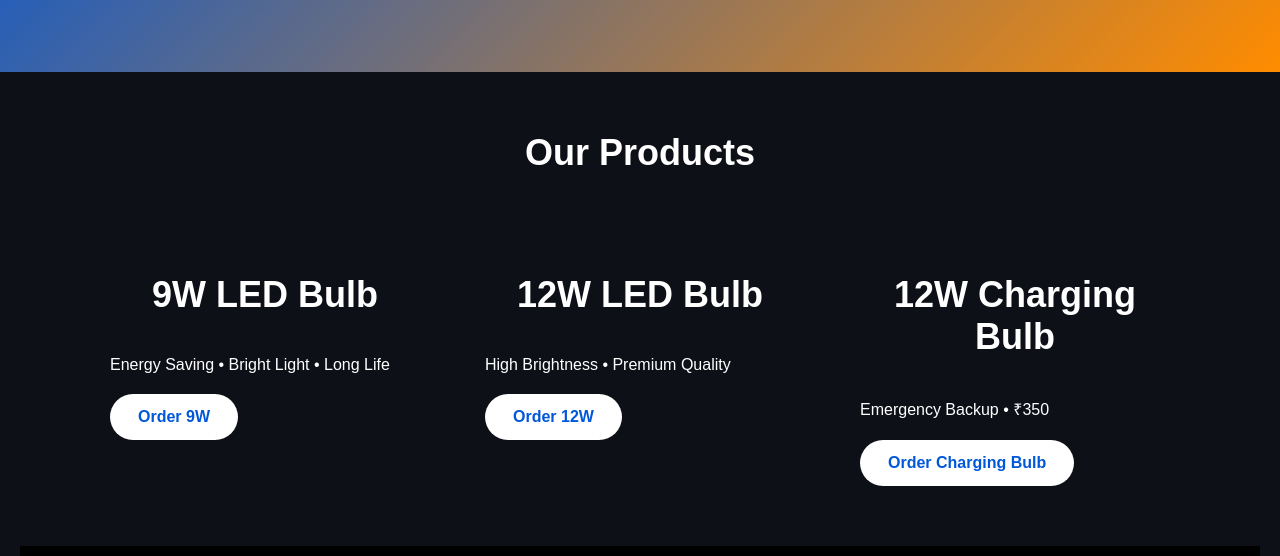
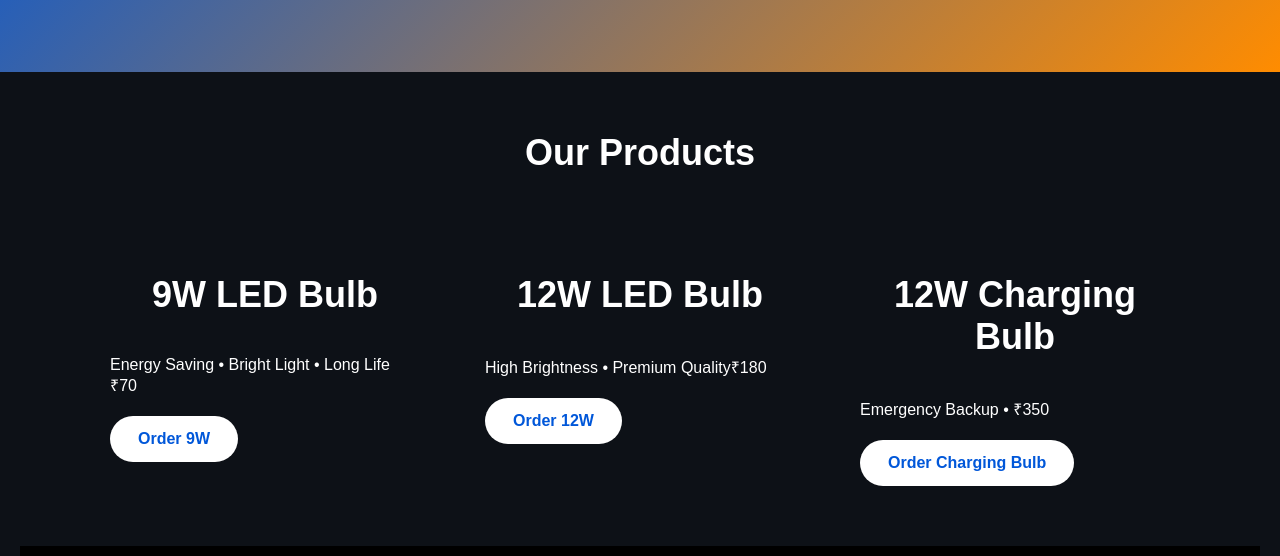
Before and after one commit to nexulonofficial-coder/nexulon-official, a plain HTML site: page index.html in a window 1280 px wide. Shown: the part 244-800 px from the top of the page. Drawn offline with Linux system fonts and the light colour scheme.

Commit message:
Update index.html

```diff
--- a/index.html
+++ b/index.html
@@ -73,14 +73,14 @@ color:#aaa;
 
 <div class="products">
   <section id="bulb9w">
-<h2 class="title">9W LED Bulb</h2>
-<p>Energy Saving • Bright Light • Long Life</p>
+<h2 class="title">9W LED Bulb  </h2>
+<p>Energy Saving • Bright Light • Long Life ₹70</p>
 <a class="btn" href="https://wa.me/919204255759?text=I want 9W NEXULON Bulb">Order 9W</a>
 </section>
 
 <section id="bulb12w">
 <h2 class="title">12W LED Bulb</h2>
-<p>High Brightness • Premium Quality</p>
+<p>High Brightness • Premium Quality₹180 </p>
 <a class="btn" href="https://wa.me/919204255759?text=I want 12W NEXULON Bulb">Order 12W</a>
 </section>
 
```
